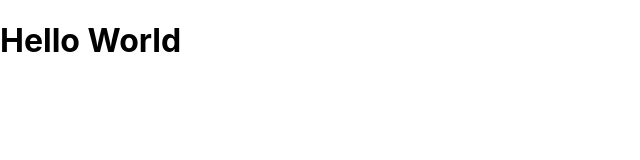
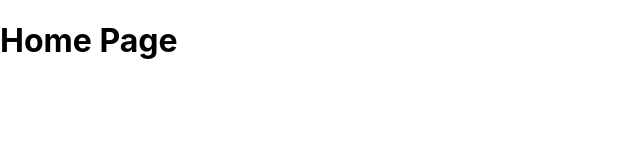
Before and after one commit to cefasgarciapereira/sma, a React (Create React App) app: page / in a window 1280 px wide. Shown: the top 160 px of the page, without its empty margins (0-640 px from the left). Built offline with nearby package versions, Linux system fonts and the light colour scheme.

Commit message:
chore(Theme): themming

```diff
--- a/package.json
+++ b/package.json
@@ -9,6 +9,7 @@
     "@testing-library/user-event": "^12.1.10",
     "react": "^17.0.2",
     "react-dom": "^17.0.2",
+    "react-router-dom": "^5.2.0",
     "react-scripts": "4.0.3",
     "web-vitals": "^1.0.1"
   },
--- a/src/App.js
+++ b/src/App.js
@@ -1,12 +1,18 @@
-import { ThemeProvider, createMuiTheme } from '@material-ui/core/styles';
+import { Router } from 'react-router-dom';
+import { createBrowserHistory } from 'history';
+import { ThemeProvider, createTheme } from '@material-ui/core/styles';
 
-const theme = createMuiTheme({
+import Routes from './routes';
+
+const history = createBrowserHistory();
+
+const theme = createTheme({
   palette: {
     primary: {
-      main: "#000000",
+      main: "#243743",
     },
     secondary: {
-      main: "#ffffff",
+      main: "#28b78d",
     },
   },
 });
@@ -14,7 +20,9 @@ const theme = createMuiTheme({
 function App() {
   return (
     <ThemeProvider theme={theme}>
-      <h1>Hello World</h1>
+      <Router history={history}>
+        <Routes />
+      </Router>
     </ThemeProvider>
   );
 }
--- /dev/null
+++ b/src/pages/Home/Home.jsx
@@ -0,0 +1,7 @@
+import React from 'react';
+
+export default function Home(){
+    return(
+        <h1>Home Page</h1>
+    )
+}
--- /dev/null
+++ b/src/pages/Home/index.js
@@ -0,0 +1 @@
+export { default } from './Home';
--- /dev/null
+++ b/src/routes/Routes.jsx
@@ -0,0 +1,17 @@
+import React, { lazy, Suspense } from 'react';
+import { Switch, Redirect, Route } from 'react-router-dom';
+
+export default function Routes(){
+
+    const Home = lazy(() => import('../pages/Home'));
+
+    return(
+        <Suspense fallback={<h1>Carregando...</h1>}>
+            <Switch>
+                <Route exact path='/' component={Home} />
+                <Route exact path='/404' component={<h1>Error 404</h1>} />
+                <Redirect to='/404'/>
+            </Switch>
+        </Suspense>
+    )
+}
--- /dev/null
+++ b/src/routes/index.js
@@ -0,0 +1 @@
+export { default } from './Routes';
```
Also changed, not shown: src/assets/logo.png (added), 1 other file (tests, documents, lock files or other folders).
